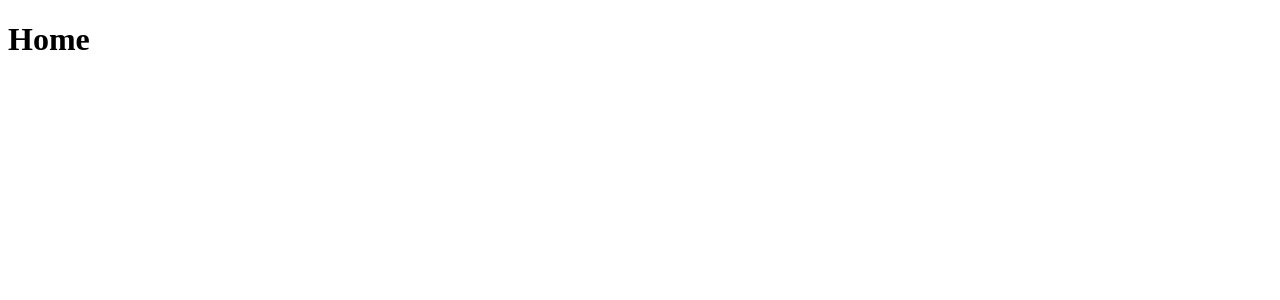
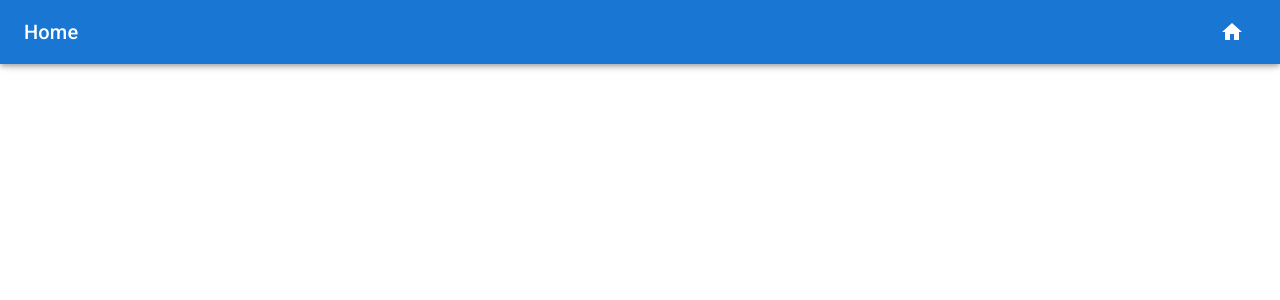
Before and after one commit to bc-fullstack-01/pedro-ivo-duarte-frontend, a React (Create React App) app: page /home in a window 1280 px wide. Shown: the top 300 px of the page. Built offline with nearby package versions, Linux system fonts and the light colour scheme.

Commit message:
created CustomIconButton Component

```diff
--- a/package.json
+++ b/package.json
@@ -5,6 +5,7 @@
   "dependencies": {
     "@emotion/react": "^11.9.3",
     "@emotion/styled": "^11.9.3",
+    "@mui/icons-material": "^5.8.4",
     "@mui/material": "^5.9.1",
     "@testing-library/jest-dom": "^5.16.4",
     "@testing-library/react": "^13.3.0",
--- /dev/null
+++ b/src/components/CustomAppBar/index.tsx
@@ -0,0 +1,28 @@
+import { AppBar, Toolbar, Typography, Box } from "@mui/material";
+import { Home as HomeIcon } from "@mui/icons-material";
+import CustomIconButton from "../CustomIconButton";
+
+const CustomAppBar = () => {
+  return (
+    <AppBar position="fixed">
+      <Toolbar>
+        <Typography
+          variant="h6"
+          noWrap
+          component="div"
+          sx={{ display: { xs: "none", sm: "block" } }}
+        >
+          Home
+        </Typography>
+        <Box sx={{ flexGrow: 1 }} />
+        <Box sx={{ display: { xs: "none", md: "flex" } }}>
+          <CustomIconButton label="show home" onClickCallBack={() => {}}>
+            <HomeIcon />
+          </CustomIconButton>
+        </Box>
+      </Toolbar>
+    </AppBar>
+  );
+};
+
+export default CustomAppBar;
--- /dev/null
+++ b/src/components/CustomIconButton/index.tsx
@@ -0,0 +1,23 @@
+import { ReactElement } from "react";
+import { IconButton } from "@mui/material";
+
+interface Props {
+  children: ReactElement;
+  label: string;
+  onClickCallBack: any;
+}
+
+const CustomIconButton = ({ children, label, onClickCallBack }: Props) => {
+  return (
+    <IconButton
+      size="large"
+      arial-lavel={label}
+      color="inherit"
+      onClick={() => onClickCallBack}
+    >
+      {children}
+    </IconButton>
+  );
+};
+
+export default CustomIconButton;
--- a/src/pages/Home/index.tsx
+++ b/src/pages/Home/index.tsx
@@ -1,9 +1,11 @@
 import React from 'react';
+import CustomAppBar from '../../components/CustomAppBar';
 
 const Home = () => {
   return (
     <div>
-      <h1>Home</h1>
+      <CustomAppBar/>
+      <h1>Feed</h1>
     </div>
   )
 }
```
Also changed, not shown: 1 other file (tests, documents, lock files or other folders).
